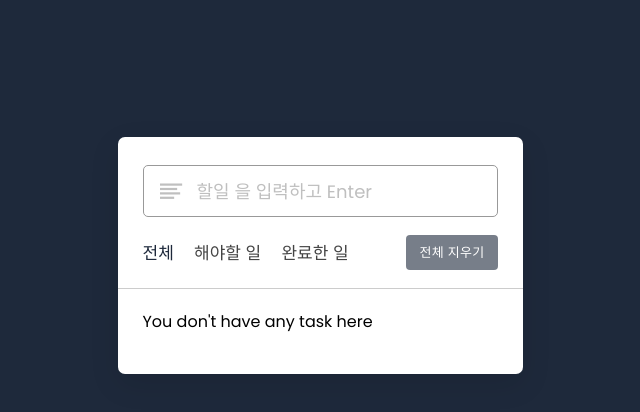
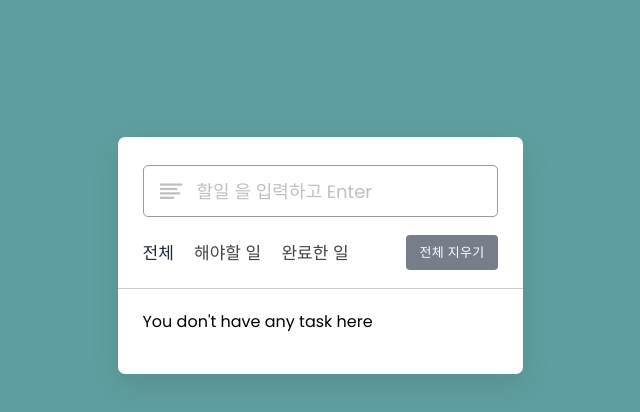
Before and after one commit to dev-jhjoo/practice-s3, a plain HTML site: page index.html in a window 1280 px wide. Shown: the whole page, without its empty margins (320-960 px from the left). Drawn offline with nearby package versions, Linux system fonts and the light colour scheme.

Commit message:
change background

```diff
--- a/style.css
+++ b/style.css
@@ -11,7 +11,7 @@ body{
     width: 100%;
     height: 100vh;
     overflow: hidden;
-    background: #1e293b;
+    background: cadetblue;
 }
 
 ::selection{
```
